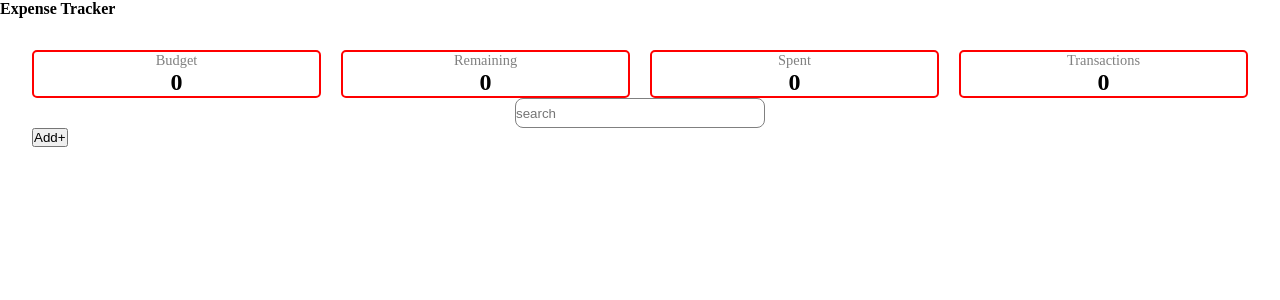
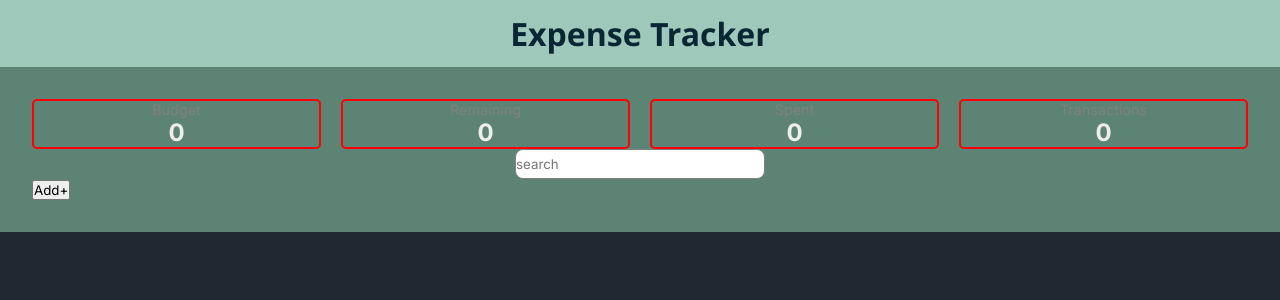
Before and after one commit to kanurag-dev/expense-tracker-react, a React (Vite) app in the folder expense-tracker/: page / in a window 1280 px wide. Shown: the top 300 px of the page. Built offline with nearby package versions, Linux system fonts and the light colour scheme.

Commit message:
ui polish

```diff
--- a/expense-tracker/index.html
+++ b/expense-tracker/index.html
@@ -1,13 +1,21 @@
 <!doctype html>
 <html lang="en">
+
 <head>
+  <link rel="preconnect" href="https://fonts.googleapis.com">
+
+  <link rel="preconnect" href="https://fonts.gstatic.com" crossorigin>
+
+  <link href="https://fonts.googleapis.com/css2?family=Inter:wght@300;400;500;600;700&display=swap" rel="stylesheet">
   <meta charset="UTF-8" />
   <link rel="icon" type="image/svg+xml" href="/favicon.svg" />
   <meta name="viewport" content="width=device-width, initial-scale=1.0" />
   <title>expense-tracker</title>
 </head>
+
 <body>
   <div id="root"></div>
   <script type="module" src="/src/main.jsx"></script>
 </body>
+
 </html>
--- a/expense-tracker/src/App.jsx
+++ b/expense-tracker/src/App.jsx
@@ -10,12 +10,10 @@ function App() {
   const [count, setCount] = useState(0)
 
   return (
-    <>
-    <Header/>
-
-    <Dashboard/>
-
-    </>
+    <div className="app">
+      <Header />
+      <Dashboard />
+    </div>
   )
 }
 
--- a/expense-tracker/src/components/AddExpenseModal/ExpenseModal.css
+++ b/expense-tracker/src/components/AddExpenseModal/ExpenseModal.css
@@ -1,28 +1,156 @@
-.transaction-info{
+.modal-overlay{
+    position:fixed;
+    inset:0;
+
     display:flex;
-    flex-direction:column;
-    gap:15px;
+    justify-content:center;
+    align-items:center;
+
+    background:rgba(0,0,0,0.35);
+    backdrop-filter:blur(8px);
+
+    z-index:1000;
 }
 
 .expense-container{
-    background:white;
+    width:420px;
+    max-width:90%;
+
+    background:#ffffff;
+
+    border-radius:18px;
+
     padding:2rem;
-    border-radius:10px;
+
+    box-shadow:
+        0 25px 60px rgba(0,0,0,0.18);
+
     display:flex;
     flex-direction:column;
-    justify-content:center;
-    align-items:center;
-    gap:20px;
+
+    gap:1.5rem;
+
+    animation:popup .25s ease;
 }
 
-.modal-overlay{
-    position:fixed;
-    top:0;
-    left:0;
-    width:100%;
-    height:100%;
-    background:rgba(0,0,0,0.5);
+@keyframes popup{
+
+    from{
+        opacity:0;
+        transform:translateY(-20px) scale(.95);
+    }
+
+    to{
+        opacity:1;
+        transform:translateY(0) scale(1);
+    }
+}
+
+.expense-container h2{
+
+    text-align:center;
+
+    font-size:1.5rem;
+
+    font-weight:700;
+
+    color:#222;
+}
+
+.transaction-info{
+
     display:flex;
-    justify-content:center;
-    align-items:center;
+    flex-direction:column;
+
+    gap:1rem;
 }
+
+.transaction-info label{
+
+    display:flex;
+    flex-direction:column;
+
+    gap:.45rem;
+
+    font-size:.9rem;
+
+    color:#666;
+
+    font-weight:500;
+}
+
+.transaction-info input{
+
+    padding:.85rem 1rem;
+
+    border:1px solid #d8d8d8;
+
+    border-radius:10px;
+
+    font-size:1rem;
+
+    transition:.25s;
+}
+
+.transaction-info input:focus{
+
+    outline:none;
+
+    border-color:#2563eb;
+
+    box-shadow:0 0 0 4px rgba(37,99,235,.15);
+}
+
+.save-cancel{
+
+    display:flex;
+
+    justify-content:flex-end;
+
+    gap:1rem;
+
+    margin-top:.5rem;
+}
+
+.save-cancel button{
+
+    border:none;
+
+    padding:.8rem 1.4rem;
+
+    border-radius:10px;
+
+    font-size:.95rem;
+
+    font-weight:600;
+
+    cursor:pointer;
+
+    transition:.25s;
+}
+
+.save-cancel button:first-child{
+
+    background:#2563eb;
+
+    color:white;
+}
+
+.save-cancel button:first-child:hover{
+
+    background:#1d4ed8;
+
+    transform:translateY(-2px);
+}
+
+.save-cancel button:last-child{
+
+    background:#ececec;
+
+    color:#444;
+}
+
+.save-cancel button:last-child:hover{
+
+    background:#dcdcdc;
+}
--- a/expense-tracker/src/components/Dashboard.css
+++ b/expense-tracker/src/components/Dashboard.css
@@ -1,5 +1,6 @@
 .dashboard-container{
     padding: 2rem;
+    background-color: rgb(92, 131, 116);
 }
 
 .summary-container{
--- a/expense-tracker/src/components/Dashboard.jsx
+++ b/expense-tracker/src/components/Dashboard.jsx
@@ -7,51 +7,50 @@ import ExpenseModal from './AddExpenseModal/ExpenseModal'
 
 
 const Dashboard = () => {
-  const[budget,setBudget]=useState(0)
-  const [IsModal,setIsModal]=useState(false)
-  const [expenses,setExpenses]=useState([])
+  const [budget, setBudget] = useState(0)
+  const [IsModal, setIsModal] = useState(false)
+  const [expenses, setExpenses] = useState([])
+  const [search,setSearch]=useState("");
+  const spent = expenses.reduce((acc, curr) => acc + curr.amount, 0);
+  const remaining = budget - spent;
 
-  function remainingfunc(){
+  const filteredTransactions=expenses.filter((elem)=>{
+    const searchMatch=elem.name.toLowerCase().includes(search.toLowerCase())
+    return searchMatch;
+  })
 
-    const total = expenses.reduce((acc,curr)=>{
-      return acc+curr.amount;
-    },0)
-    const remainingAmount=budget-total;
-    return remainingAmount;
-  }
-  function spentfunc(){
 
-    const spent = expenses.reduce((acc,curr)=>{
-      return acc+curr.amount;
-    },0)
-    return spent;
-  }
-   function transactionsno(){
+  function transactionsno() {
 
-    const size = Object.keys(expenses).length;
+    const size = expenses.length;
     return size;
   }
+  function handleDelete(id){
+    setExpenses(prev=>prev.filter(expense=>expense.id!==id))
+  }
+  console.log(search)
 
   return (
     <div className='dashboard-container'>
       <div className="summary-container">
         <Summary title="Budget" value={budget} setBudget={setBudget} editable={true} />
-        <Summary title="Remaining" value={remainingfunc()} />
-        <Summary title="Spent" value={spentfunc()} />
+        <Summary title="Remaining" value={remaining} />
+        <Summary title="Spent" value={spent} />
         <Summary title="Transactions" value={transactionsno()} />
       </div>
       <div className="toolbar">
-        <SearchBar/>
-        <button onClick={()=>{setIsModal(true)}}>Add+</button>
+        <SearchBar setSearch={setSearch}/>
+        <button onClick={() => { setIsModal(true) }}>Add+</button>
 
       </div>
-      {IsModal?<ExpenseModal setExpenses={setExpenses} onClose={()=>setIsModal(false) }/>:null}
+      {IsModal ? <ExpenseModal setExpenses={setExpenses} onClose={() => setIsModal(false)} /> : null}
 
       <div className="expense-rows">
 
-      {expenses.map((expense)=>(
-        <ExpenseRow expense={expense} key={expense.id}/>
-      ))}
+
+        {filteredTransactions.map((expense) => (
+          <ExpenseRow expense={expense} key={expense.id} ondelete={handleDelete} />
+        ))}
       </div>
     </div>
   )
--- a/expense-tracker/src/components/ExpenseList/ExpenseRow.jsx
+++ b/expense-tracker/src/components/ExpenseList/ExpenseRow.jsx
@@ -1,15 +1,16 @@
 import React from 'react'
 import './ExpenseRow.css'
 
-const ExpenseRow = ({expense}) => {
+const ExpenseRow = ({expense,ondelete}) => {
   return (
-    <ul className='expense-row'>
-        <li>{expense.name}</li>
-        <li>{expense.category}</li>
-        <li>{expense.amount}</li>
-        <li>{expense.date}</li>
+    <div className='expense-row'>
+        <p>{expense.name}</p>
+        <p>{expense.category}</p>
+        <p>{expense.amount}</p>
+        <p>{expense.date}</p>
+        <button onClick={()=>ondelete(expense.id)}>delete</button>
 
-    </ul>
+    </div>
   )
 }
 
--- /dev/null
+++ b/expense-tracker/src/components/Header/Header.css
@@ -0,0 +1,9 @@
+.header{
+    font-size: 32px;
+    text-align: center;
+    font-family: 'Segoe UI', Tahoma, Geneva, Verdana, sans-serif;
+
+    padding: 12px;
+    background-color: rgb(158, 200, 185);
+    color: rgb(9, 38, 53);
+}
--- a/expense-tracker/src/components/Header/Header.jsx
+++ b/expense-tracker/src/components/Header/Header.jsx
@@ -1,4 +1,5 @@
 import React from 'react'
+import './Header.css'
 
 const Header = () => {
   return (
--- a/expense-tracker/src/components/SearchBar/SearchBar.jsx
+++ b/expense-tracker/src/components/SearchBar/SearchBar.jsx
@@ -3,10 +3,14 @@ import React from 'react'
 import './SearchBar.css'
 
 
-const SearchBar = () => {
+const SearchBar = (props) => {
+  function handleInput(e){
+    props.setSearch(e.target.value)
+
+  }
   return (
     <div className='search-container'>
-        <input className='search-input' type="text" placeholder='search'/>
+        <input onChange={handleInput} className='search-input' type="text" placeholder='search'/>
 
 
     </div>
--- a/expense-tracker/src/index.css
+++ b/expense-tracker/src/index.css
@@ -1,5 +1,77 @@
 *{
-  margin: 0;
-  padding: 0;
-  box-sizing: border-box;
+    margin:0;
+    padding:0;
+    box-sizing:border-box;
 }
+
+html{
+    scroll-behavior:smooth;
+}
+
+body{
+
+    font-family:"Inter",sans-serif;
+
+    background:#222831;
+
+    color:#EEEEEE;
+
+    min-height:100vh;
+
+    -webkit-font-smoothing:antialiased;
+
+    text-rendering:optimizeLegibility;
+}
+
+button{
+
+    font-family:inherit;
+
+    cursor:pointer;
+
+    transition:.2s ease;
+}
+
+input{
+
+    font-family:inherit;
+
+    transition:.2s ease;
+}
+
+button,
+input{
+
+    outline:none;
+}
+
+::selection{
+
+    background:#00ADB5;
+
+    color:#fff;
+}
+
+/* Scrollbar */
+
+::-webkit-scrollbar{
+
+    width:10px;
+}
+
+::-webkit-scrollbar-track{
+
+    background:#222831;
+}
+
+::-webkit-scrollbar-thumb{
+
+    background:#393E46;
+
+    border-radius:20px;
+}
+
+::-webkit-scrollbar-thumb:hover{
+
+    background:#00ADB5;
+}
```
Lines whose indentation alone changed are shown as unchanged.
